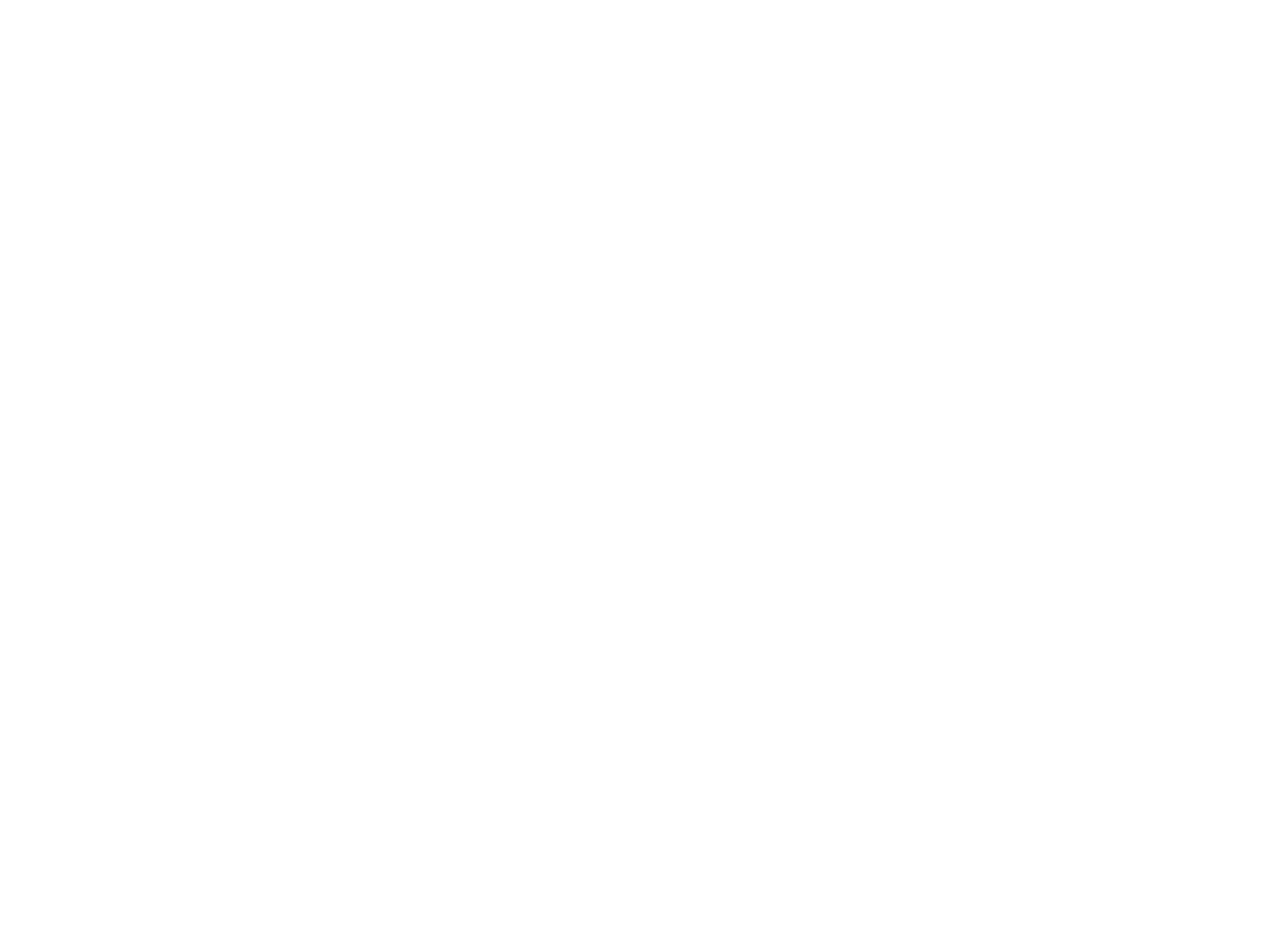
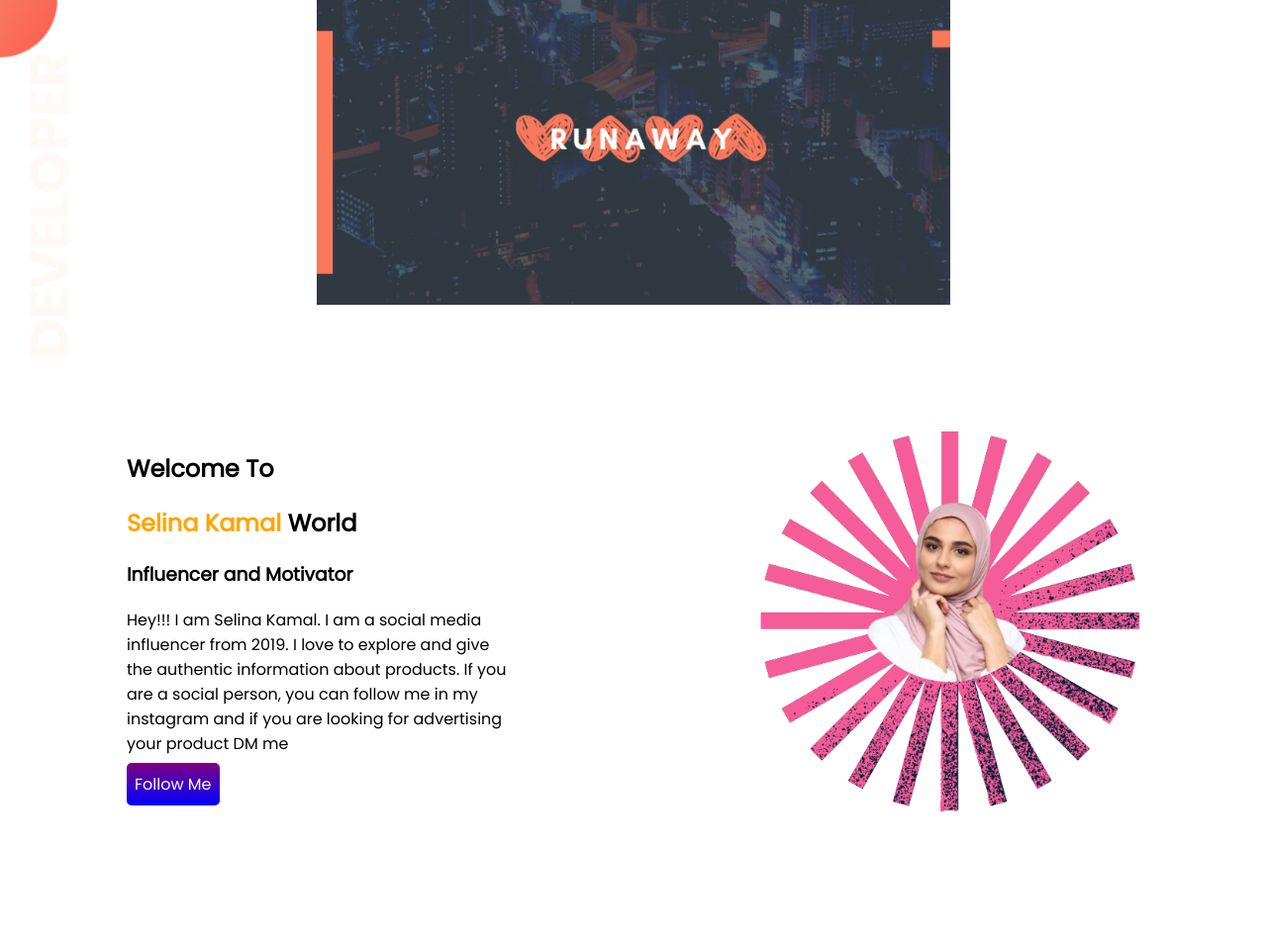
Before and after one commit to raisanowreen/Influencer-Portfolio, a plain HTML site: page index.html in a window 1280 px wide. Shown: the whole page at 99% size. Before the commit the page ends 800 px from the top, so only its background shows below. Drawn offline with Linux system fonts and the light colour scheme.

Commit message:
second commit

```diff
--- a/index.html
+++ b/index.html
@@ -6,11 +6,33 @@
     <meta http-equiv="X-UA-Compatible" content="IE=edge">
     <meta name="viewport" content="width=device-width, initial-scale=1.0">
     <title>Selina Portfolio</title>
+    <link rel="preconnect" href="https://fonts.googleapis.com">
+    <link rel="preconnect" href="https://fonts.gstatic.com" crossorigin>
+    <link href="https://fonts.googleapis.com/css2?family=Poppins&display=swap" rel="stylesheet">
     <link rel="stylesheet" href="style.css">
 </head>
 
 <body>
-
+    <div class="top-banner">
+        <img class="cover" src="images/runaway.png" alt="Cover Photo">
+        <section>
+            <div class="half-width">
+                <h1>Welcome To</h1>
+                <h1><span class="orange-color">Selina Kamal</span> World</h1>
+                <h3>Influencer and Motivator</h3>
+                <p>Hey!!! I am Selina Kamal. I am a social media influencer from 2019. I love to explore and give the
+                    authentic
+                    information about products. If you are a social person, you can follow me in my instagram and if you
+                    are
+                    looking
+                    for advertising your product DM me</p>
+                <a class="button" target="_blank" href="https://www.instagram.com/">Follow Me</a>
+            </div>
+            <div class="half-width">
+                <img src="images/selina.png" alt="Photo of Selina">
+            </div>
+        </section>
+    </div>
 </body>
 
 </html>
--- a/style.css
+++ b/style.css
@@ -0,0 +1,35 @@
+.cover{
+    display: block;
+    margin-left: auto;
+    margin-right: auto;
+    width: 50%;
+}
+body{
+    font-family: 'Poppins', sans-serif;
+    margin: 0%;
+}
+.orange-color{
+    color: orange;
+}
+.button{
+    text-decoration: none;
+    background-image: linear-gradient(purple, blue);
+    padding: 10px 8px;
+    border-radius: 5px;
+    color: white;
+    font-weight: 10px;
+}
+section{
+    display: flex;
+}
+.half-width{
+    width: 50%;
+    padding: 10%;
+}
+.half-width img{
+    width: 100%;
+}
+.top-banner{
+    background-image: url(images/top-banner.png);
+    background-repeat: no-repeat;
+}
```
